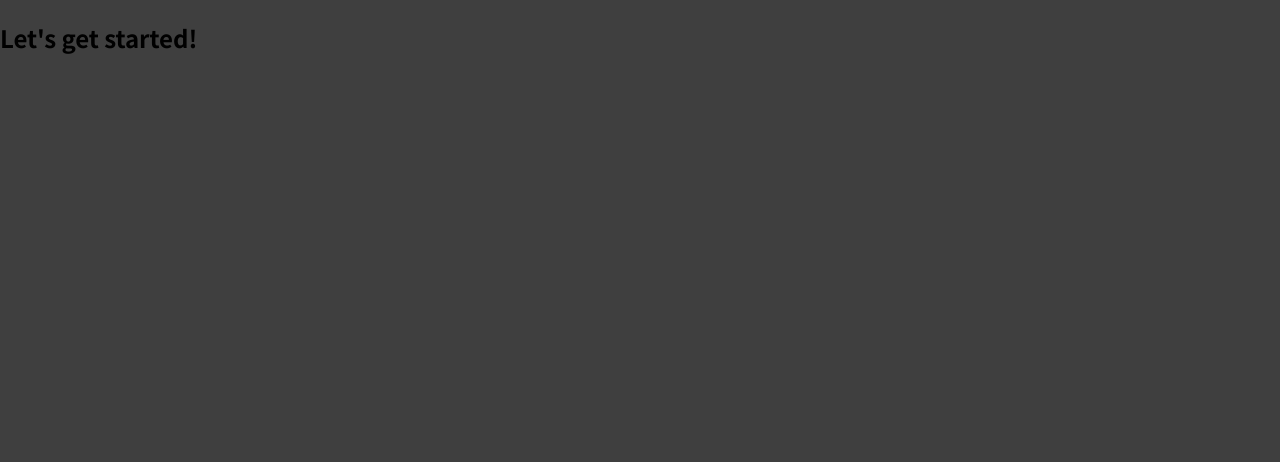
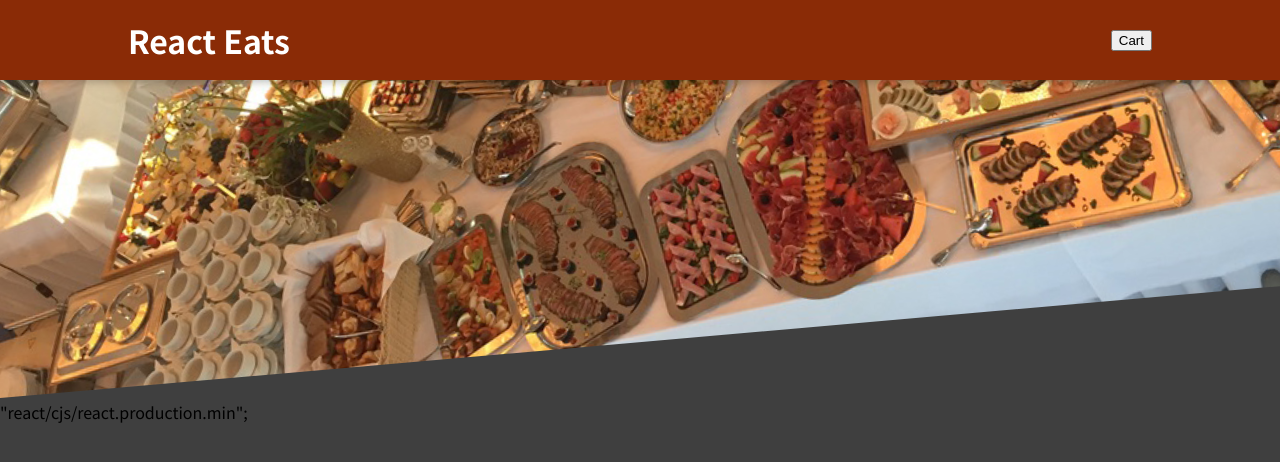
Before and after one commit to vectorNull/React-Eats, a React (Create React App) app: page / in a window 1280 px wide. Shown: the top 462 px of the page. Built offline with nearby package versions, Linux system fonts and the light colour scheme.

Commit message:
build basic header component

```diff
--- a/src/App.js
+++ b/src/App.js
@@ -1,8 +1,11 @@
+import { Fragment } from 'react'
+import Header from "./components/Layout/Header";
+
 function App() {
   return (
-    <div>
-      <h2>Let's get started!</h2>
-    </div>
+    <Fragment>
+      <Header />"react/cjs/react.production.min";
+    </Fragment>
   );
 }
 
--- /dev/null
+++ b/src/components/Layout/Header.js
@@ -0,0 +1,20 @@
+import { Fragment } from 'react';
+import classes from './Header.module.css';
+
+import mealsImg from '../../Assets/meals.jpg'
+
+const Header = (props) => {
+  return (
+    <Fragment>
+        <header className={classes.header}>
+            <h1>React Eats</h1>
+            <button>Cart</button>
+        </header>
+        <div className={classes['main-image']}>
+            <img src={mealsImg} alt="food on table" />
+        </div>
+    </Fragment>
+  )
+}
+
+export default Header
--- /dev/null
+++ b/src/components/Layout/Header.module.css
@@ -0,0 +1,29 @@
+.header {
+    position: fixed;
+    top: 0;
+    left: 0;
+    width: 100%;
+    height: 5rem;
+    background-color: #8a2b06;
+    color: white;
+    display: flex;
+    justify-content: space-between;
+    align-items: center;
+    padding: 0 10%;
+    box-shadow: 0 2px 8px rgba(0, 0, 0, 0.25);
+    z-index: 10;
+  }
+
+  .main-image {
+    width: 100%;
+    height: 25rem;
+    z-index: 0;
+    overflow: hidden;
+  }
+
+  .main-image img {
+    width: 110%;
+    height: 100%;
+    object-fit: cover;
+    transform: rotateZ(-5deg) translateY(-4rem) translateX(-1rem);
+  }
```
Also changed, not shown: src/Assets/meals.jpg (added).
